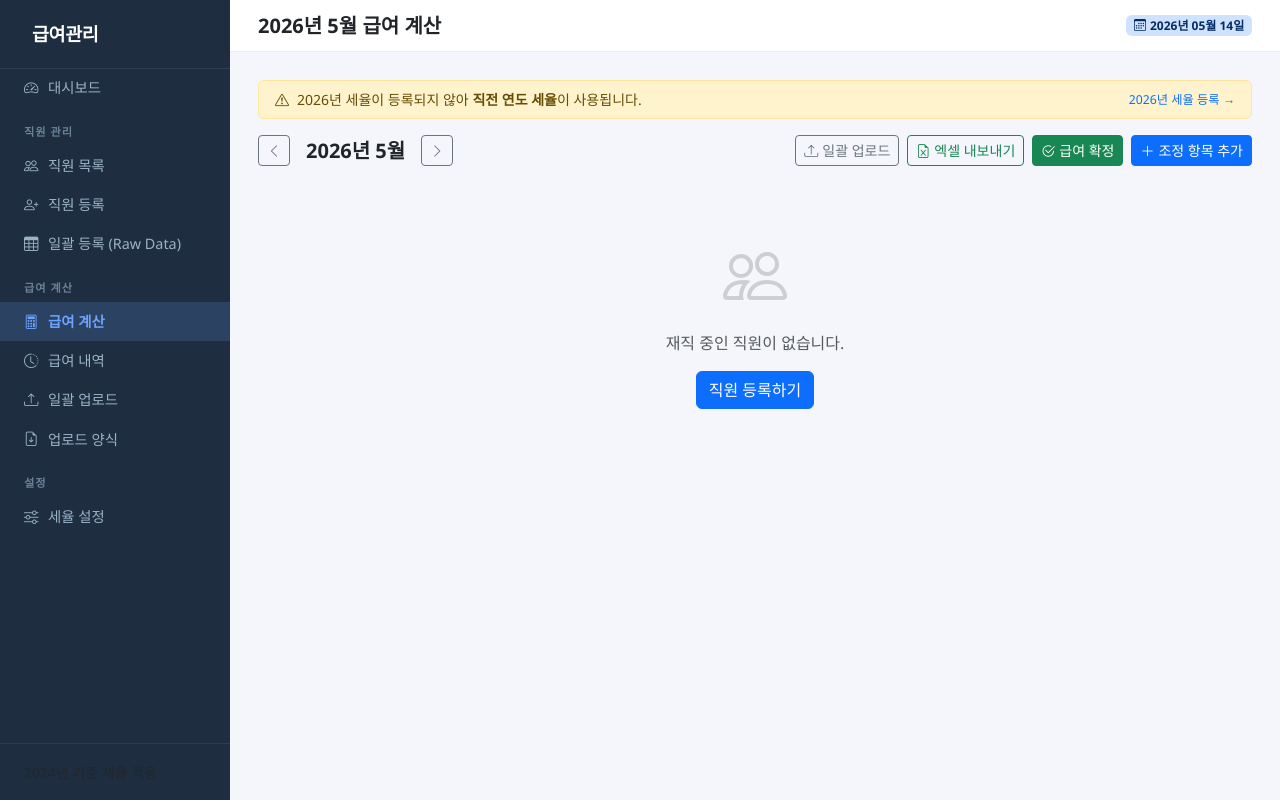
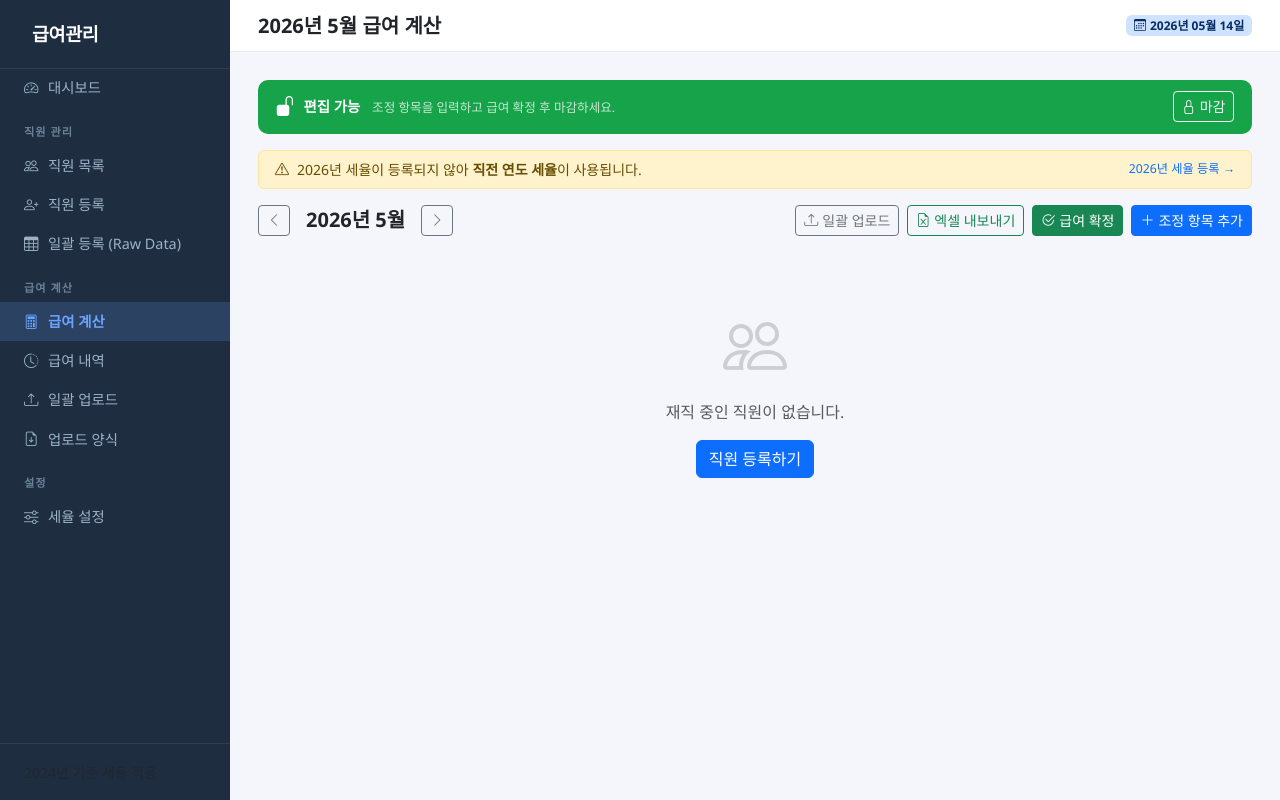
Before and after one commit to JAESUNG8712/gpt-assistant, a Flask app: page /salary/2026/5 in a window 1280 px wide. Run offline with Flask 3, Linux system fonts and the light colour scheme.

Commit message:
Add monthly period lock (마감/수정 제한)
규칙:
- 전월 이전: 시스템 자동 잠금 — 조정 추가/삭제·급여 확정 모두 차단
- 당월: 기본 편집 가능, 마감 버튼으로 잠금
- 마감 후: 마감 해제 버튼 클릭 시에만 수정 가능

변경 사항:
- MonthlyPeriod 모델 추가 (year, month, is_closed, closed_at, reopened_at)
- is_period_editable(year, month) 헬퍼: (bool, 사유 메시지) 반환
- period_close / period_reopen 라우트 추가
- adjustment_add, adjustment_delete, salary_upload(apply), salary_confirm,
  record_delete 에 잠금 가드 적용
- calculate.html: 상태별 컬러 배너(회색/빨강/초록) + 마감·해제 버튼
  잠금 상태에서 조정 삭제 버튼·모달·급여확정 버튼 자동 숨김

https://claude.ai/code/session_01UF5W1xxsQUgWyTbbCxUoud

```diff
--- a/app.py
+++ b/app.py
@@ -138,6 +138,19 @@ class TaxConfig(db.Model):
         }
 
 
+class MonthlyPeriod(db.Model):
+    """월별 마감 상태 관리."""
+    __tablename__  = "monthly_periods"
+    __table_args__ = (db.UniqueConstraint("year", "month", name="uq_monthly_period"),)
+
+    id          = db.Column(db.Integer, primary_key=True)
+    year        = db.Column(db.Integer, nullable=False)
+    month       = db.Column(db.Integer, nullable=False)
+    is_closed   = db.Column(db.Boolean, default=False, nullable=False)
+    closed_at   = db.Column(db.DateTime)
+    reopened_at = db.Column(db.DateTime)
+
+
 # ── Helpers ───────────────────────────────────────────────────────────────────
 
 ADJ_TYPE_MAP = {
@@ -183,6 +196,30 @@ def inject_globals():
         "now":             datetime.now(),
         "local_bootstrap": _has_local_bootstrap(),
     }
+
+
+def get_period(year: int, month: int) -> "MonthlyPeriod | None":
+    return MonthlyPeriod.query.filter_by(year=year, month=month).first()
+
+
+def is_period_editable(year: int, month: int) -> tuple[bool, str]:
+    """
+    (편집 가능 여부, 사유 메시지) 반환.
+    - 당월보다 이전 달 → 시스템 잠금 (항상 불가)
+    - 당월 이후 또는 당월 → MonthlyPeriod.is_closed 여부로 판단
+    """
+    now_y, now_m = datetime.now().year, datetime.now().month
+    if (year, month) < (now_y, now_m):
+        return False, f"{year}년 {month}월은 지난 달이므로 수정할 수 없습니다."
+    period = get_period(year, month)
+    if period and period.is_closed:
+        return False, f"{year}년 {month}월은 마감되었습니다. 마감을 해제해야 수정할 수 있습니다."
+    return True, ""
+
+
+def is_past_period(year: int, month: int) -> bool:
+    now_y, now_m = datetime.now().year, datetime.now().month
+    return (year, month) < (now_y, now_m)
 
 
 def get_tax_rates(year: int) -> dict:
@@ -513,9 +550,12 @@ def salary_index():
 
 @app.route("/salary/<int:year>/<int:month>")
 def salary_calculate(year, month):
-    rates     = get_tax_rates(year)
-    employees = Employee.query.filter_by(is_active=True).order_by(Employee.employee_id).all()
-    tax_cfg   = TaxConfig.query.filter_by(year=year).first()
+    rates      = get_tax_rates(year)
+    employees  = Employee.query.filter_by(is_active=True).order_by(Employee.employee_id).all()
+    tax_cfg    = TaxConfig.query.filter_by(year=year).first()
+    period     = get_period(year, month)
+    editable, lock_reason = is_period_editable(year, month)
+    past       = is_past_period(year, month)
 
     results = []
     for emp in employees:
@@ -542,9 +582,40 @@ def salary_calculate(year, month):
         prev_year=prev_year, prev_month=prev_month,
         next_year=next_year, next_month=next_month,
         adj_type_label=ADJ_TYPE_LABEL,
-        tax_cfg=tax_cfg,
-        rates=rates,
+        tax_cfg=tax_cfg, rates=rates,
+        period=period, editable=editable,
+        lock_reason=lock_reason, is_past=past,
     )
+
+
+@app.route("/salary/<int:year>/<int:month>/close", methods=["POST"])
+def period_close(year, month):
+    if is_past_period(year, month):
+        flash("지난 달은 이미 시스템에 의해 잠겨 있습니다.", "warning")
+        return redirect(url_for("salary_calculate", year=year, month=month))
+    period = get_period(year, month)
+    if not period:
+        period = MonthlyPeriod(year=year, month=month)
+        db.session.add(period)
+    period.is_closed = True
+    period.closed_at = datetime.utcnow()
+    db.session.commit()
+    flash(f"{year}년 {month}월이 마감되었습니다. 수정하려면 마감을 해제해야 합니다.", "success")
+    return redirect(url_for("salary_calculate", year=year, month=month))
+
+
+@app.route("/salary/<int:year>/<int:month>/reopen", methods=["POST"])
+def period_reopen(year, month):
+    if is_past_period(year, month):
+        flash("지난 달은 시스템 잠금 상태로 마감 해제가 불가합니다.", "danger")
+        return redirect(url_for("salary_calculate", year=year, month=month))
+    period = get_period(year, month)
+    if period:
+        period.is_closed   = False
+        period.reopened_at = datetime.utcnow()
+        db.session.commit()
+    flash(f"{year}년 {month}월 마감이 해제되었습니다.", "success")
+    return redirect(url_for("salary_calculate", year=year, month=month))
 
 
 @app.route("/salary/<int:year>/<int:month>/export")
@@ -595,6 +666,11 @@ def salary_export(year, month):
 
 @app.route("/salary/<int:year>/<int:month>/confirm", methods=["POST"])
 def salary_confirm(year, month):
+    editable, reason = is_period_editable(year, month)
+    if not editable:
+        flash(reason, "danger")
+        return redirect(url_for("salary_calculate", year=year, month=month))
+
     rates     = get_tax_rates(year)
     employees = Employee.query.filter_by(is_active=True).all()
     saved = skipped = 0
@@ -702,6 +778,10 @@ def history_export():
 def record_delete(rec_id):
     rec = SalaryRecord.query.get_or_404(rec_id)
     year, month = rec.year, rec.month
+    editable, reason = is_period_editable(year, month)
+    if not editable:
+        flash(reason, "danger")
+        return redirect(url_for("salary_history", year=year, month=month))
     db.session.delete(rec)
     db.session.commit()
     flash("확정 내역이 삭제되었습니다.", "success")
@@ -720,6 +800,12 @@ def salary_upload():
         year   = int(request.form.get("year",  year))
         month  = int(request.form.get("month", month))
         action = request.form.get("action", "preview")
+
+        if action == "apply":
+            editable, reason = is_period_editable(year, month)
+            if not editable:
+                flash(reason, "danger")
+                return render_template("salary/upload.html", year=year, month=month, months=MONTHS)
 
         file = request.files.get("csv_file")
         if not file or file.filename == "":
@@ -815,6 +901,10 @@ def download_template():
 def adjustment_delete(adj_id):
     adj = Adjustment.query.get_or_404(adj_id)
     year, month = adj.year, adj.month
+    editable, reason = is_period_editable(year, month)
+    if not editable:
+        flash(reason, "danger")
+        return redirect(url_for("salary_calculate", year=year, month=month))
     db.session.delete(adj)
     db.session.commit()
     flash("조정 항목이 삭제되었습니다.", "success")
@@ -823,6 +913,11 @@ def adjustment_delete(adj_id):
 
 @app.route("/salary/<int:year>/<int:month>/adjustment/add", methods=["POST"])
 def adjustment_add(year, month):
+    editable, reason = is_period_editable(year, month)
+    if not editable:
+        flash(reason, "danger")
+        return redirect(url_for("salary_calculate", year=year, month=month))
+
     emp_id   = request.form.get("employee_id")
     adj_type = request.form.get("type")
     value    = request.form.get("value", "0").replace(",", "")
--- a/static/css/style.css
+++ b/static/css/style.css
@@ -168,6 +168,16 @@ code {
   font-size: 0.82rem;
 }
 
+/* ── Lock banners ────────────────────────────────────── */
+.lock-banner {
+  border-radius: 10px;
+  padding: 0.7rem 1.1rem;
+  font-size: 0.9rem;
+}
+.lock-past   { background: #4b5563; color: #fff; }
+.lock-closed { background: #dc2626; color: #fff; }
+.lock-open   { background: #16a34a; color: #fff; }
+
 /* ── Responsive ──────────────────────────────────────── */
 @media (max-width: 768px) {
   .sidebar { width: 100%; height: auto; position: relative; }
--- a/templates/salary/calculate.html
+++ b/templates/salary/calculate.html
@@ -3,7 +3,49 @@
 {% block page_title %}{{ year }}년 {{ month }}월 급여 계산{% endblock %}
 
 {% block content %}
-<!-- Applied tax rate banner -->
+
+{# ── 마감 상태 배너 ─────────────────────────────────────────────────────────── #}
+{% if is_past %}
+<div class="lock-banner lock-past d-flex align-items-center gap-2 mb-3">
+  <i class="bi bi-lock-fill fs-5"></i>
+  <div>
+    <strong>이전 달 — 시스템 잠금</strong>
+    <span class="ms-2 opacity-75 small">지난 달 데이터는 수정할 수 없습니다.</span>
+  </div>
+</div>
+{% elif not editable %}
+<div class="lock-banner lock-closed d-flex align-items-center gap-2 mb-3">
+  <i class="bi bi-lock-fill fs-5"></i>
+  <div class="flex-grow-1">
+    <strong>마감 완료</strong>
+    <span class="ms-2 opacity-75 small">
+      {{ period.closed_at.strftime('%Y-%m-%d %H:%M') if period and period.closed_at else '' }}
+    </span>
+  </div>
+  <form method="post" action="{{ url_for('period_reopen', year=year, month=month) }}"
+        onsubmit="return confirm('마감을 해제하면 데이터를 다시 수정할 수 있습니다.\n계속하시겠습니까?')">
+    <button type="submit" class="btn btn-sm btn-outline-light fw-medium">
+      <i class="bi bi-unlock me-1"></i>마감 해제
+    </button>
+  </form>
+</div>
+{% else %}
+<div class="lock-banner lock-open d-flex align-items-center gap-2 mb-3">
+  <i class="bi bi-unlock-fill fs-5"></i>
+  <div class="flex-grow-1">
+    <strong>편집 가능</strong>
+    <span class="ms-2 opacity-75 small">조정 항목을 입력하고 급여 확정 후 마감하세요.</span>
+  </div>
+  <form method="post" action="{{ url_for('period_close', year=year, month=month) }}"
+        onsubmit="return confirm('{{ year }}년 {{ month }}월을 마감하시겠습니까?\n마감 후에는 수정할 수 없으며, 마감 해제로만 변경 가능합니다.')">
+    <button type="submit" class="btn btn-sm btn-outline-light fw-medium">
+      <i class="bi bi-lock me-1"></i>마감
+    </button>
+  </form>
+</div>
+{% endif %}
+
+{# ── 세율 배너 ──────────────────────────────────────────────────────────────── #}
 {% if tax_cfg %}
 <div class="alert alert-info py-2 px-3 mb-3 d-flex align-items-center gap-2 small">
   <i class="bi bi-shield-check text-primary"></i>
@@ -24,7 +66,7 @@
 </div>
 {% endif %}
 
-<!-- Month navigation -->
+{# ── 월 네비게이션 ──────────────────────────────────────────────────────────── #}
 <div class="d-flex align-items-center justify-content-between mb-4 flex-wrap gap-2">
   <div class="d-flex align-items-center gap-2">
     <a href="{{ url_for('salary_calculate', year=prev_year, month=prev_month) }}"
@@ -44,8 +86,9 @@
     <a href="{{ url_for('salary_export', year=year, month=month) }}" class="btn btn-outline-success btn-sm">
       <i class="bi bi-file-earmark-excel me-1"></i>엑셀 내보내기
     </a>
+    {% if editable %}
     <form method="post" action="{{ url_for('salary_confirm', year=year, month=month) }}" class="d-inline"
-          onsubmit="return confirm('{{ year }}년 {{ month }}월 급여를 확정 저장하시겠습니까?\n이미 저장된 직원은 건너뜁니다.')">
+          onsubmit="return confirm('{{ year }}년 {{ month }}월 급여를 확정 저장하시겠습니까?')">
       <button type="submit" class="btn btn-success btn-sm">
         <i class="bi bi-check2-circle me-1"></i>급여 확정
       </button>
@@ -53,10 +96,11 @@
     <button class="btn btn-primary btn-sm" data-bs-toggle="modal" data-bs-target="#addAdjModal">
       <i class="bi bi-plus-lg me-1"></i>조정 항목 추가
     </button>
+    {% endif %}
   </div>
 </div>
 
-<!-- Summary cards -->
+{# ── 집계 카드 ──────────────────────────────────────────────────────────────── #}
 {% if results %}
 <div class="row g-3 mb-4">
   <div class="col-sm-4">
@@ -79,7 +123,7 @@
   </div>
 </div>
 
-<!-- Per-employee results -->
+{# ── 직원별 급여 카드 ────────────────────────────────────────────────────────── #}
 {% for item in results %}
 {% set emp = item.emp %}
 {% set r = item.result %}
@@ -95,92 +139,38 @@
   </div>
   <div class="card-body">
     <div class="row g-4">
-
-      <!-- 지급 항목 -->
+      {# 지급 항목 #}
       <div class="col-md-6">
         <h6 class="text-success mb-3"><i class="bi bi-plus-circle me-1"></i>지급 항목</h6>
         <table class="table table-sm table-borderless mb-0">
-          <tr>
-            <td class="text-muted">기본급</td>
-            <td class="text-end fw-medium">{{ r.monthly_base | won }}</td>
-          </tr>
-          {% if r.extra_pay %}
-          <tr>
-            <td class="text-muted">추가수당</td>
-            <td class="text-end fw-medium text-success">+{{ r.extra_pay | won }}</td>
-          </tr>
-          {% endif %}
-          {% if r.condolence_pay %}
-          <tr>
-            <td class="text-muted">경조사비 <span class="badge bg-info-subtle text-info small">비과세</span></td>
-            <td class="text-end fw-medium text-success">+{{ r.condolence_pay | won }}</td>
-          </tr>
-          {% endif %}
-          {% if r.unpaid_leave_amount %}
-          <tr>
-            <td class="text-muted">무급휴가 차감</td>
-            <td class="text-end fw-medium text-danger">-{{ r.unpaid_leave_amount | won }}</td>
-          </tr>
-          {% endif %}
-          <tr class="border-top">
-            <td class="fw-semibold">총 지급액</td>
-            <td class="text-end fw-bold text-success">{{ r.total_pay | won }}</td>
-          </tr>
+          <tr><td class="text-muted">기본급</td><td class="text-end fw-medium">{{ r.monthly_base | won }}</td></tr>
+          {% if r.extra_pay %}<tr><td class="text-muted">추가수당</td><td class="text-end fw-medium text-success">+{{ r.extra_pay | won }}</td></tr>{% endif %}
+          {% if r.condolence_pay %}<tr><td class="text-muted">경조사비 <span class="badge bg-info-subtle text-info small">비과세</span></td><td class="text-end fw-medium text-success">+{{ r.condolence_pay | won }}</td></tr>{% endif %}
+          {% if r.unpaid_leave_amount %}<tr><td class="text-muted">무급휴가 차감</td><td class="text-end fw-medium text-danger">-{{ r.unpaid_leave_amount | won }}</td></tr>{% endif %}
+          <tr class="border-top"><td class="fw-semibold">총 지급액</td><td class="text-end fw-bold text-success">{{ r.total_pay | won }}</td></tr>
         </table>
       </div>
-
-      <!-- 공제 항목 -->
+      {# 공제 항목 #}
       <div class="col-md-6">
         <h6 class="text-danger mb-3"><i class="bi bi-dash-circle me-1"></i>공제 항목</h6>
         <table class="table table-sm table-borderless mb-0">
-          <tr>
-            <td class="text-muted small ps-2">국민연금 (4.5%)</td>
-            <td class="text-end fw-medium">{{ r.national_pension | won }}</td>
-          </tr>
-          <tr>
-            <td class="text-muted small ps-2">건강보험 (3.545%)</td>
-            <td class="text-end fw-medium">{{ r.health_insurance | won }}</td>
-          </tr>
-          <tr>
-            <td class="text-muted small ps-2">장기요양보험</td>
-            <td class="text-end fw-medium">{{ r.long_term_care | won }}</td>
-          </tr>
-          <tr>
-            <td class="text-muted small ps-2">고용보험 (0.9%)</td>
-            <td class="text-end fw-medium">{{ r.employment_insurance | won }}</td>
-          </tr>
-          <tr>
-            <td class="fw-medium ps-2 text-muted border-top pt-1">4대보험 소계</td>
-            <td class="text-end fw-semibold border-top pt-1">{{ r.total_insurance | won }}</td>
-          </tr>
-          <tr>
-            <td class="text-muted small ps-2">소득세</td>
-            <td class="text-end fw-medium">{{ r.income_tax | won }}</td>
-          </tr>
-          <tr>
-            <td class="text-muted small ps-2">지방소득세 (10%)</td>
-            <td class="text-end fw-medium">{{ r.local_income_tax | won }}</td>
-          </tr>
-          {% if r.other_deduction %}
-          <tr>
-            <td class="text-muted small ps-2">기타공제</td>
-            <td class="text-end fw-medium text-danger">{{ r.other_deduction | won }}</td>
-          </tr>
-          {% endif %}
-          <tr class="border-top">
-            <td class="fw-semibold">총 공제액</td>
-            <td class="text-end fw-bold text-danger">{{ r.total_deduction | won }}</td>
-          </tr>
+          <tr><td class="text-muted small ps-2">국민연금</td><td class="text-end fw-medium">{{ r.national_pension | won }}</td></tr>
+          <tr><td class="text-muted small ps-2">건강보험</td><td class="text-end fw-medium">{{ r.health_insurance | won }}</td></tr>
+          <tr><td class="text-muted small ps-2">장기요양보험</td><td class="text-end fw-medium">{{ r.long_term_care | won }}</td></tr>
+          <tr><td class="text-muted small ps-2">고용보험</td><td class="text-end fw-medium">{{ r.employment_insurance | won }}</td></tr>
+          <tr><td class="fw-medium ps-2 text-muted border-top pt-1">4대보험 소계</td><td class="text-end fw-semibold border-top pt-1">{{ r.total_insurance | won }}</td></tr>
+          <tr><td class="text-muted small ps-2">소득세</td><td class="text-end fw-medium">{{ r.income_tax | won }}</td></tr>
+          <tr><td class="text-muted small ps-2">지방소득세</td><td class="text-end fw-medium">{{ r.local_income_tax | won }}</td></tr>
+          {% if r.other_deduction %}<tr><td class="text-muted small ps-2">기타공제</td><td class="text-end fw-medium text-danger">{{ r.other_deduction | won }}</td></tr>{% endif %}
+          <tr class="border-top"><td class="fw-semibold">총 공제액</td><td class="text-end fw-bold text-danger">{{ r.total_deduction | won }}</td></tr>
         </table>
       </div>
     </div>
 
-    <!-- 이번 달 조정 내역 -->
+    {# 조정 내역 칩 #}
     {% if item.adjs %}
     <hr class="my-3">
-    <div class="d-flex align-items-center justify-content-between mb-2">
-      <h6 class="mb-0 text-muted"><i class="bi bi-list-ul me-1"></i>이번 달 조정 내역</h6>
-    </div>
+    <h6 class="mb-2 text-muted small"><i class="bi bi-list-ul me-1"></i>이번 달 조정 내역</h6>
     <div class="d-flex flex-wrap gap-2">
       {% for adj in item.adjs %}
       <div class="adj-chip d-flex align-items-center gap-2 border rounded px-3 py-1 bg-light small">
@@ -189,16 +179,20 @@
           {% if adj.type == 'unpaid_leave' %}{{ adj.value }}일{% else %}{{ adj.value | int | won }}{% endif %}
         </span>
         {% if adj.description %}<span class="text-secondary">({{ adj.description }})</span>{% endif %}
+        {% if editable %}
         <form method="post" action="{{ url_for('adjustment_delete', adj_id=adj.id) }}" class="d-inline"
               onsubmit="return confirm('이 조정 항목을 삭제하시겠습니까?')">
           <button type="submit" class="btn-close btn-close-sm ms-1" style="font-size:0.6rem"></button>
         </form>
+        {% else %}
+        <i class="bi bi-lock text-muted ms-1" style="font-size:0.65rem" title="{{ lock_reason }}"></i>
+        {% endif %}
       </div>
       {% endfor %}
     </div>
     {% endif %}
 
-    <!-- 공제율 바 -->
+    {# 공제율 바 #}
     <hr class="my-3">
     <div class="d-flex align-items-center gap-3">
       <span class="text-muted small">공제율</span>
@@ -221,7 +215,8 @@
 </div>
 {% endif %}
 
-<!-- Add Adjustment Modal -->
+{# ── 조정 항목 추가 모달 (편집 가능 시에만 렌더링) ──────────────────────────── #}
+{% if editable %}
 <div class="modal fade" id="addAdjModal" tabindex="-1">
   <div class="modal-dialog">
     <div class="modal-content">
@@ -250,7 +245,7 @@
             </select>
           </div>
           <div class="mb-3">
-            <label class="form-label fw-medium" id="adjValueLabel">값 (일수 또는 금액)</label>
+            <label class="form-label fw-medium" id="adjValueLabel">값</label>
             <div class="input-group">
               <input type="text" name="value" class="form-control" required placeholder="예: 1.5">
               <span class="input-group-text" id="adjUnit">일</span>
@@ -269,20 +264,21 @@
     </div>
   </div>
 </div>
+{% endif %}
 {% endblock %}
 
 {% block scripts %}
 <script>
   const typeSelect = document.getElementById('adjTypeSelect');
-  const unitEl = document.getElementById('adjUnit');
-  const labelEl = document.getElementById('adjValueLabel');
+  const unitEl     = document.getElementById('adjUnit');
+  const labelEl    = document.getElementById('adjValueLabel');
   if (typeSelect) {
     typeSelect.addEventListener('change', function() {
       if (this.value === 'unpaid_leave') {
-        unitEl.textContent = '일';
+        unitEl.textContent  = '일';
         labelEl.textContent = '휴가 일수';
       } else {
-        unitEl.textContent = '원';
+        unitEl.textContent  = '원';
         labelEl.textContent = '금액 (원)';
       }
     });
```
